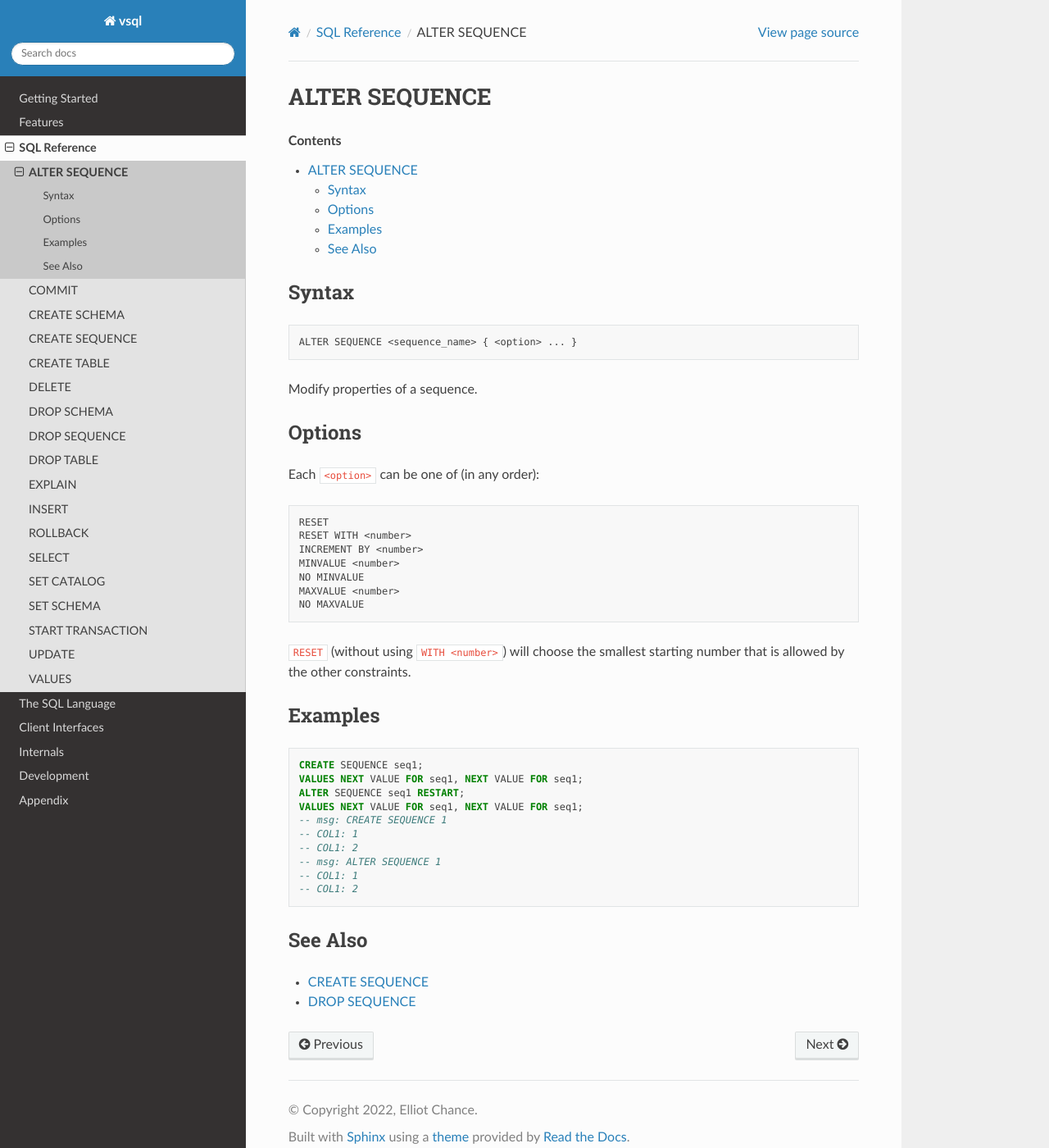
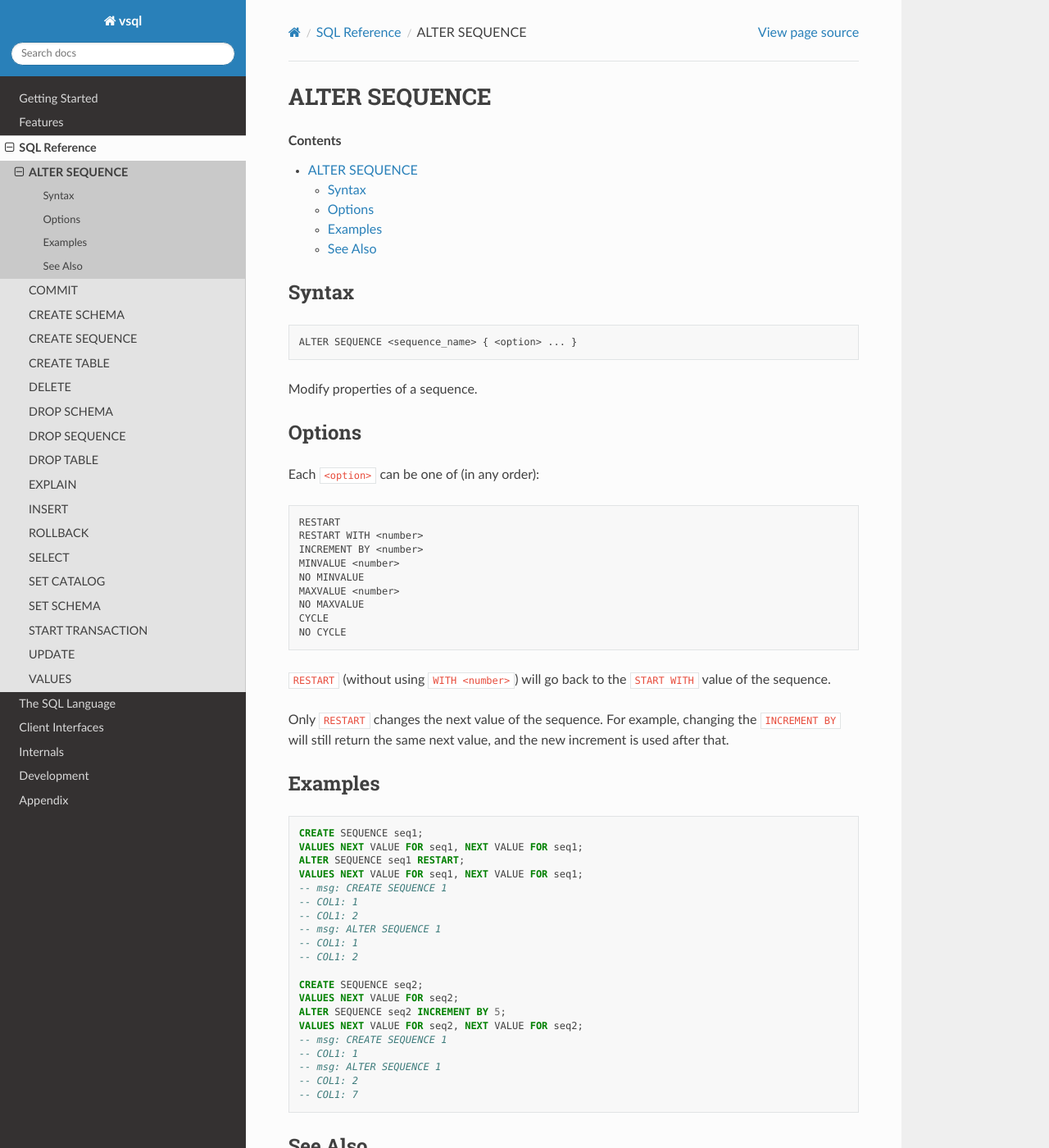
Before and after one commit to elliotchance/vsql, a Sphinx documentation site: the page built from docs/alter-sequence.rst, in a window 1280 px wide and 1400 px high. Shown: the whole window at 82% size. Built offline with Sphinx 7.4.7 and the Read the Docs theme 3.1.0, drawn with Linux system fonts in a browser that asks for light colours.

Commit message:
SEQUENCE: INCREMENT BY doesn't change the next value
ALTER SEQUENCE adjusted the stored value by (new - old) - 1 for a new
INCREMENT BY, which was only right when the increment changed by exactly 1.
So after 1 was returned, INCREMENT BY 5 gave 9 instead of 2. Only RESTART
changes the next value (9.31 Syntax Rule 9 and General Rule 2e), so it's now
kept. It's set after all of the options are read, so RESTART WITH and
INCREMENT BY in the same statement work in either order, and a sequence that
has gone past the range of a BIGINT stays exhausted.

Two tests that expected the old values have been corrected.

SQL T176

Fixes #397

Co-Authored-By: Claude Opus 5.5 <noreply@anthropic.com>

```diff
--- a/docs/alter-sequence.rst
+++ b/docs/alter-sequence.rst
@@ -19,16 +19,22 @@ Each ``<option>`` can be one of (in any order):
 
 .. code-block:: text
 
-   RESET
-   RESET WITH <number>
+   RESTART
+   RESTART WITH <number>
    INCREMENT BY <number>
    MINVALUE <number>
    NO MINVALUE
    MAXVALUE <number>
    NO MAXVALUE
+   CYCLE
+   NO CYCLE
 
-``RESET`` (without using ``WITH <number>``) will choose the smallest starting
-number that is allowed by the other constraints.
+``RESTART`` (without using ``WITH <number>``) will go back to the ``START WITH``
+value of the sequence.
+
+Only ``RESTART`` changes the next value of the sequence. For example, changing
+the ``INCREMENT BY`` will still return the same next value, and the new
+increment is used after that.
 
 Examples
 --------
@@ -46,6 +52,16 @@ Examples
    -- COL1: 1
    -- COL1: 2
 
+   CREATE SEQUENCE seq2;
+   VALUES NEXT VALUE FOR seq2;
+   ALTER SEQUENCE seq2 INCREMENT BY 5;
+   VALUES NEXT VALUE FOR seq2, NEXT VALUE FOR seq2;
+   -- msg: CREATE SEQUENCE 1
+   -- COL1: 1
+   -- msg: ALTER SEQUENCE 1
+   -- COL1: 2
+   -- COL1: 7
+
 See Also
 --------
 
```
Also changed, not shown: 4 other files.
